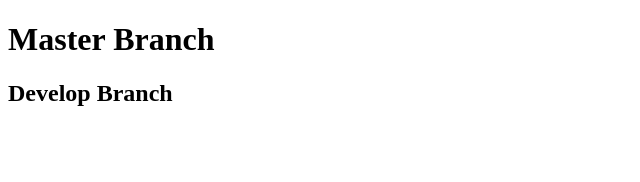
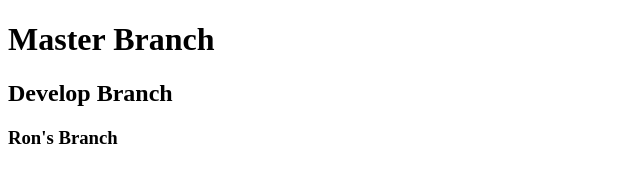
Before and after one commit to spaclyn/sherpaServer, a plain HTML site: page index.html in a window 1280 px wide. Shown: the whole page, without its empty margins (0-640 px from the left). Drawn offline with Linux system fonts and the light colour scheme.

Commit message:
first commit

```diff
--- a/index.html
+++ b/index.html
@@ -9,5 +9,6 @@
 <body>
     <h1>Master Branch</h1>
     <h2>Develop Branch</h2>
+    <h3>Ron's Branch</h3>
 </body>
 </html>
```
